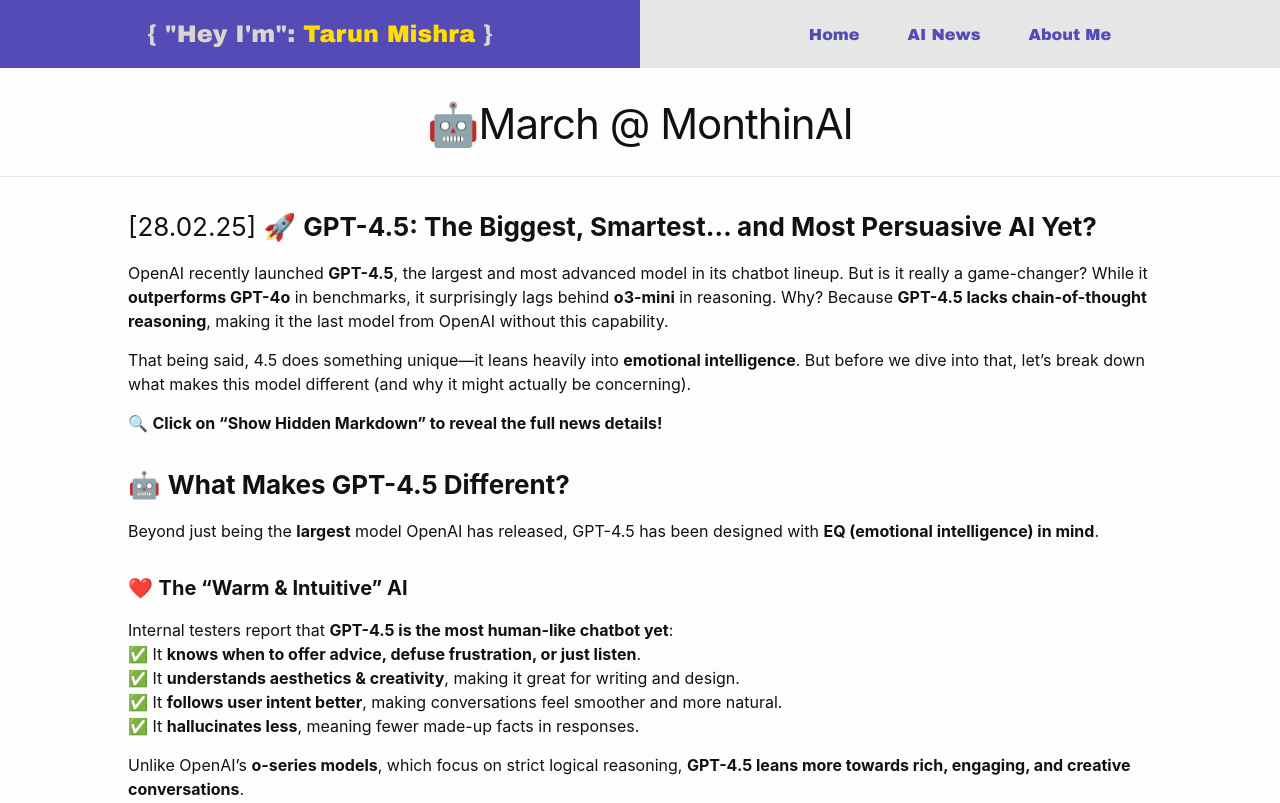
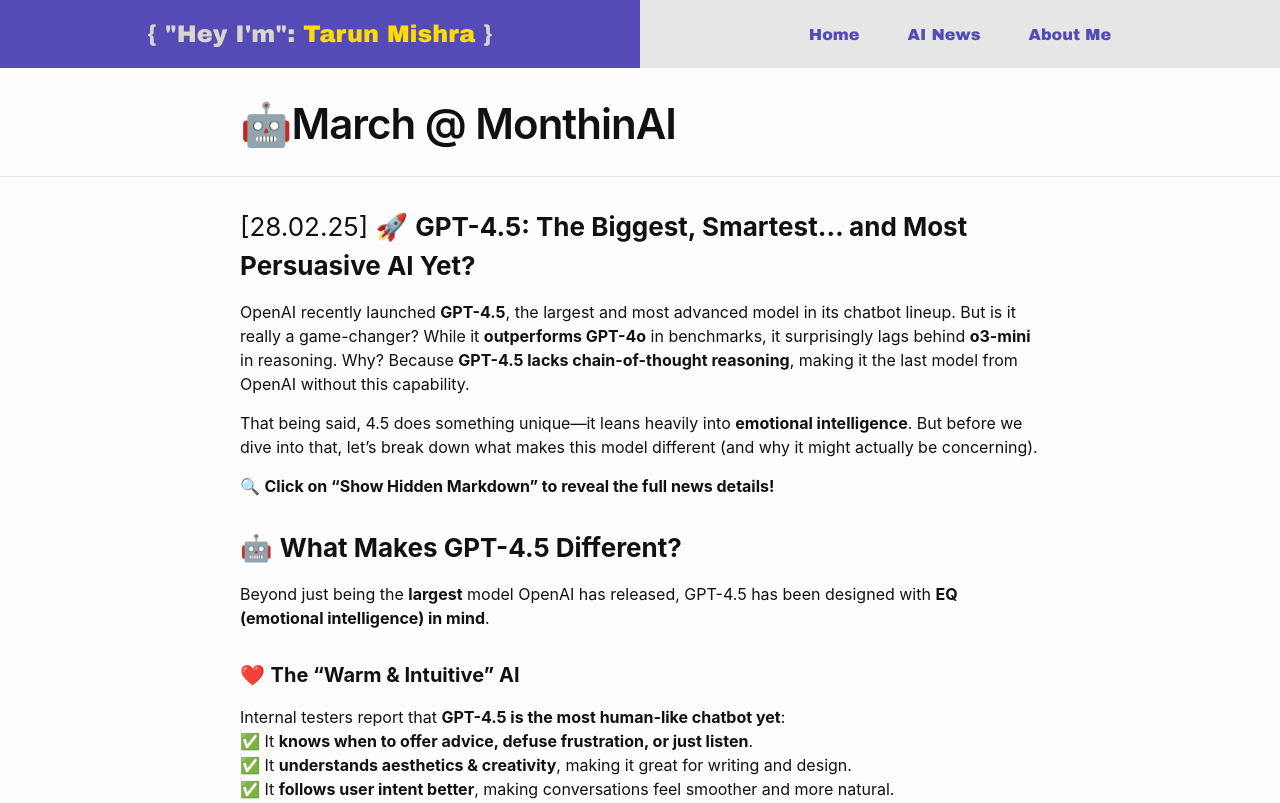
Before and after one commit to tarundirector/tarunmishra.github.io, a Jekyll site: the page built from march_newspage.md, in a window 1280 px wide. Shown: the top 803 px of the page. Built offline with Jekyll 4.4.1, drawn with Linux system fonts in a browser that asks for light colours.

Commit message:
Update _layout.scss

```diff
--- a/_sass/minima/_layout.scss
+++ b/_sass/minima/_layout.scss
@@ -242,7 +242,7 @@
 .post-header {
   margin-bottom: $spacing-unit;
   padding-bottom: 18px;
-  text-align: center;
+  text-align: left;
   border-bottom: 1px solid $border-color-01;
 }
 
@@ -264,6 +264,9 @@
 .post-title,
 .post-content h1 {
   margin-bottom: 10px;
+  margin-left: 15rem;
+  margin-right: 15rem;
+  font-weight: 640;
   @include relative-font-size(2.625);
   letter-spacing: -1px;
   line-height: 1.15;
@@ -274,7 +277,7 @@
 }
 
 .post-content {
-  margin: $spacing-unit 8rem;
+  margin: $spacing-unit 15rem;
 
   h1, h2, h3, h4, h5, h6 { margin-top: $spacing-unit }
 
```
